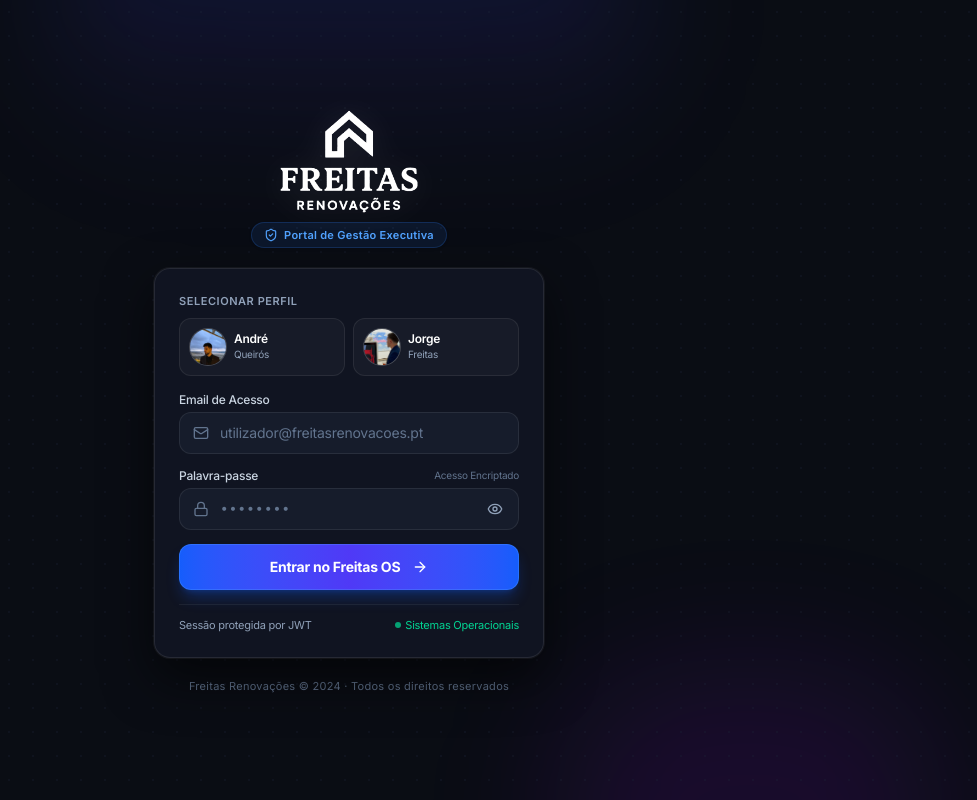
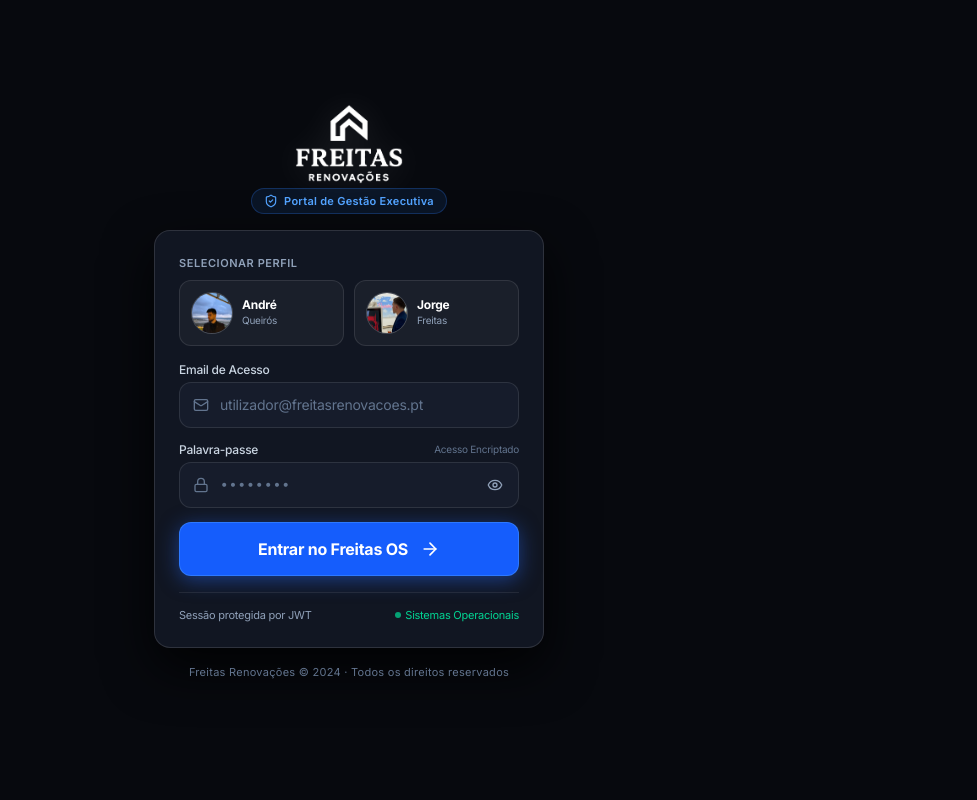
Before and after one commit to andrerevolution14-ui/Freitas-CRM-OS, a Next.js app: page /login in a window 1280 px wide. Shown: the whole page, without its empty margins (291-1268 px from the left). Built offline with nearby package versions, Linux system fonts and the light colour scheme.

Commit message:
fix(login): add onPointerDown for zero-latency touch, noValidate on form, remove blocking overlay, vibrant high-contrast submit button

```diff
--- a/src/app/login/page.tsx
+++ b/src/app/login/page.tsx
@@ -2,15 +2,15 @@
 
 import { useState } from 'react'
 import { signIn } from 'next-auth/react'
-import { useRouter } from 'next/navigation'
 import Image from 'next/image'
-import { Lock, Mail, AlertCircle, Loader2, ShieldCheck, ArrowRight, Eye, EyeOff, KeyRound } from 'lucide-react'
+import { Lock, Mail, AlertCircle, Loader2, ShieldCheck, ArrowRight, Eye, EyeOff } from 'lucide-react'
 
 const PRESET_USERS = [
   {
     name: 'André Queirós',
     role: 'Sócio-Administrador',
     email: 'andre@freitasrenovacoes.pt',
+    password: 'andre100',
     image: '/avatar-andre.jpg',
     color: '#3b82f6',
   },
@@ -18,13 +18,13 @@ const PRESET_USERS = [
     name: 'Jorge Freitas',
     role: 'Sócio-Fundador',
     email: 'jorge@freitasrenovacoes.pt',
+    password: 'jorge100',
     image: '/avatar-jorge.jpg',
     color: '#8b5cf6',
   },
 ]
 
 export default function LoginPage() {
-  const router = useRouter()
   const [email, setEmail] = useState('')
   const [password, setPassword] = useState('')
   const [showPassword, setShowPassword] = useState(false)
@@ -35,7 +35,7 @@ export default function LoginPage() {
   function handleSelectUser(user: typeof PRESET_USERS[number]) {
     setSelectedUser(user.email)
     setEmail(user.email)
-    setPassword('')
+    setPassword(user.password)
     setError('')
   }
 
@@ -66,52 +66,46 @@ export default function LoginPage() {
         setError('Credenciais inválidas. Verifique o email e a palavra-passe.')
         setLoading(false)
       } else {
-        // Redirecionamento completo para garantir atualização de cookies no telemóvel
         window.location.href = '/dashboard'
       }
     } catch (err) {
       console.error('Erro na submissão de login:', err)
-      setError('Erro ao contactar o servidor de autenticação. Tente novamente.')
+      setError('Erro ao contactar o servidor. Tente novamente.')
       setLoading(false)
     }
   }
 
   return (
-    <div className="min-h-[100dvh] w-full flex flex-col items-center justify-center relative bg-[#0a0d14] px-4 py-4 sm:py-8 overflow-y-auto">
-      {/* Dynamic ambient bank-grade glowing background */}
-      <div className="fixed inset-0 overflow-hidden pointer-events-none z-0">
-        <div className="absolute -top-32 left-1/2 -translate-x-1/2 w-[600px] h-[300px] bg-gradient-to-b from-blue-600/20 via-indigo-600/10 to-transparent blur-3xl rounded-full" />
-        <div className="absolute -bottom-40 right-10 w-[400px] h-[300px] bg-purple-600/10 blur-3xl rounded-full" />
-        <div className="absolute inset-0 bg-[radial-gradient(#1e293b_1px,transparent_1px)] [background-size:24px_24px] opacity-25" />
-      </div>
+    <div className="min-h-[100dvh] w-full flex flex-col items-center justify-center bg-[#07090e] px-4 py-6 sm:py-10 relative overflow-y-auto">
+      {/* High-visibility clean container without blocking overlay divs */}
+      <div className="w-full max-w-[390px] relative z-10 my-auto pb-4">
 
-      <div className="relative w-full max-w-[390px] z-10 my-auto">
-        {/* Brand Header — Compact for mobile */}
-        <div className="text-center mb-3 sm:mb-5 flex flex-col items-center">
-          <div className="relative w-36 h-20 sm:w-44 sm:h-28 mb-1 flex items-center justify-center">
+        {/* Brand Header */}
+        <div className="text-center mb-4 flex flex-col items-center">
+          <div className="relative w-36 h-20 mb-1 flex items-center justify-center">
             <Image
               src="/logo.png"
               alt="Freitas Renovações"
               width={140}
               height={90}
               priority
-              className="object-contain filter drop-shadow-[0_4px_16px_rgba(255,255,255,0.12)] max-h-full"
+              className="object-contain filter drop-shadow-[0_4px_16px_rgba(255,255,255,0.15)] max-h-full"
             />
           </div>
-          <div className="inline-flex items-center gap-1.5 px-3 py-1 rounded-full bg-blue-500/10 border border-blue-500/20 text-blue-400 text-[11px] font-semibold tracking-wide shadow-sm">
+          <div className="inline-flex items-center gap-1.5 px-3 py-1 rounded-full bg-blue-500/10 border border-blue-500/25 text-blue-400 text-[11px] font-semibold tracking-wide">
             <ShieldCheck className="w-3.5 h-3.5" />
             Portal de Gestão Executiva
           </div>
         </div>
 
         {/* Banking-Grade Card */}
-        <div className="bg-[#111622]/95 backdrop-blur-xl border border-white/[0.09] rounded-2xl p-4 sm:p-6 shadow-[0_20px_50px_rgba(0,0,0,0.6)] ring-1 ring-white/[0.05]">
-          <div className="mb-3.5 sm:mb-4">
+        <div className="bg-[#111622] border border-white/[0.12] rounded-2xl p-5 sm:p-6 shadow-[0_20px_50px_rgba(0,0,0,0.8)]">
+          <div className="mb-4">
             <p className="text-[11px] font-semibold uppercase tracking-wider text-slate-400 mb-2">
               Selecionar Perfil
             </p>
-            {/* Quick Profile Switcher */}
-            <div className="grid grid-cols-2 gap-2">
+            {/* Quick Profile Switcher with direct onPointerDown for instant touch */}
+            <div className="grid grid-cols-2 gap-2.5">
               {PRESET_USERS.map((user) => {
                 const isSelected = selectedUser === user.email
                 return (
@@ -119,26 +113,27 @@ export default function LoginPage() {
                     key={user.email}
                     type="button"
                     onClick={() => handleSelectUser(user)}
-                    className={`relative flex items-center gap-2 p-2.5 rounded-xl border text-left transition-all cursor-pointer touch-manipulation min-h-[50px] active:scale-[0.97] ${
+                    onPointerDown={() => handleSelectUser(user)}
+                    className={`relative flex items-center gap-2.5 p-3 rounded-xl border text-left transition-all cursor-pointer min-h-[54px] active:scale-[0.96] ${
                       isSelected
-                        ? 'bg-blue-600/25 border-blue-500 shadow-[0_0_15px_rgba(59,130,246,0.25)] ring-2 ring-blue-400'
-                        : 'bg-white/[0.03] border-white/[0.08] hover:bg-white/[0.06] active:bg-white/[0.08]'
+                        ? 'bg-blue-600/30 border-blue-500 shadow-[0_0_16px_rgba(59,130,246,0.35)] ring-2 ring-blue-400'
+                        : 'bg-white/[0.04] border-white/[0.1] hover:bg-white/[0.08] active:bg-white/[0.12]'
                     }`}
                   >
-                    <div className="relative w-9 h-9 rounded-full overflow-hidden flex-shrink-0 ring-1 ring-white/20 bg-slate-800 pointer-events-none select-none">
+                    <div className="relative w-10 h-10 rounded-full overflow-hidden flex-shrink-0 ring-1 ring-white/20 bg-slate-800 pointer-events-none">
                       <img
                         src={user.image}
                         alt={user.name}
                         draggable={false}
-                        className="w-full h-full object-cover object-top pointer-events-none select-none"
+                        className="w-full h-full object-cover object-top pointer-events-none"
                       />
                     </div>
-                    <div className="min-w-0 flex-1 pointer-events-none select-none">
-                      <p className="text-xs font-semibold text-white truncate pointer-events-none">{user.name.split(' ')[0]}</p>
-                      <p className="text-[10px] text-slate-400 truncate pointer-events-none">{user.name.split(' ')[1]}</p>
+                    <div className="min-w-0 flex-1 pointer-events-none">
+                      <p className="text-xs font-bold text-white truncate">{user.name.split(' ')[0]}</p>
+                      <p className="text-[10px] text-slate-400 truncate">{user.name.split(' ')[1]}</p>
                     </div>
                     {isSelected && (
-                      <div className="w-2 h-2 rounded-full bg-blue-400 absolute top-2 right-2 pointer-events-none shadow-[0_0_8px_rgba(96,165,250,0.9)]" />
+                      <div className="w-2.5 h-2.5 rounded-full bg-blue-400 absolute top-2 right-2 pointer-events-none shadow-[0_0_8px_rgba(96,165,250,1)]" />
                     )}
                   </button>
                 )
@@ -147,13 +142,13 @@ export default function LoginPage() {
           </div>
 
           {error && (
-            <div className="flex items-center gap-2 p-2.5 rounded-xl mb-3 bg-red-500/10 border border-red-500/25 text-red-400 text-xs">
-              <AlertCircle className="w-4 h-4 flex-shrink-0" />
+            <div className="flex items-center gap-2 p-3 rounded-xl mb-3.5 bg-red-500/15 border border-red-500/30 text-red-300 text-xs">
+              <AlertCircle className="w-4 h-4 flex-shrink-0 text-red-400" />
               <span>{error}</span>
             </div>
           )}
 
-          <form onSubmit={handleSubmit} className="space-y-3 sm:space-y-3.5">
+          <form noValidate onSubmit={handleSubmit} className="space-y-3.5">
             <div>
               <label className="block text-xs font-medium text-slate-300 mb-1">Email de Acesso</label>
               <div className="relative">
@@ -165,10 +160,9 @@ export default function LoginPage() {
                     setEmail(e.target.value)
                     setSelectedUser('')
                   }}
-                  required
                   autoComplete="username"
                   suppressHydrationWarning
-                  className="w-full pl-10 pr-4 py-2.5 rounded-xl text-base sm:text-sm text-white placeholder-slate-500 bg-[#161c2b] border border-white/[0.08] focus:border-blue-500 focus:outline-none focus:ring-2 focus:ring-blue-500/20 transition-all touch-manipulation"
+                  className="w-full pl-10 pr-4 py-3 rounded-xl text-base sm:text-sm text-white placeholder-slate-500 bg-[#161c2b] border border-white/[0.1] focus:border-blue-500 focus:outline-none focus:ring-2 focus:ring-blue-500/20 transition-all"
                   placeholder="utilizador@freitasrenovacoes.pt"
                 />
               </div>
@@ -185,16 +179,19 @@ export default function LoginPage() {
                   type={showPassword ? 'text' : 'password'}
                   value={password}
                   onChange={(e) => setPassword(e.target.value)}
-                  required
                   autoComplete="current-password"
                   suppressHydrationWarning
-                  className="w-full pl-10 pr-12 py-2.5 rounded-xl text-base sm:text-sm text-white placeholder-slate-500 bg-[#161c2b] border border-white/[0.08] focus:border-blue-500 focus:outline-none focus:ring-2 focus:ring-blue-500/20 transition-all font-mono tracking-wide touch-manipulation"
+                  className="w-full pl-10 pr-12 py-3 rounded-xl text-base sm:text-sm text-white placeholder-slate-500 bg-[#161c2b] border border-white/[0.1] focus:border-blue-500 focus:outline-none focus:ring-2 focus:ring-blue-500/20 transition-all font-mono tracking-wide"
                   placeholder="••••••••"
                 />
                 <button
                   type="button"
                   onClick={() => setShowPassword((prev) => !prev)}
-                  className="absolute right-0 top-0 bottom-0 w-12 flex items-center justify-center text-slate-400 hover:text-white active:text-white transition-colors cursor-pointer touch-manipulation z-20"
+                  onPointerDown={(e) => {
+                    e.preventDefault()
+                    setShowPassword((prev) => !prev)
+                  }}
+                  className="absolute right-0 top-0 bottom-0 w-12 flex items-center justify-center text-slate-400 hover:text-white active:text-white transition-colors cursor-pointer z-20"
                   tabIndex={-1}
                   aria-label={showPassword ? 'Ocultar palavra-passe' : 'Mostrar palavra-passe'}
                 >
@@ -203,27 +200,31 @@ export default function LoginPage() {
               </div>
             </div>
 
-            {/* High-visibility primary submit button */}
+            {/* High-visibility Vibrant Submit Button */}
             <button
               type="submit"
               disabled={loading}
-              className="w-full mt-2 py-3 rounded-xl font-bold text-white text-sm bg-gradient-to-r from-blue-600 via-indigo-600 to-blue-600 hover:from-blue-500 hover:to-indigo-500 active:scale-[0.98] transition-all flex items-center justify-center gap-2 shadow-lg shadow-blue-600/30 border border-blue-400/30 disabled:opacity-60 cursor-pointer touch-manipulation min-h-[46px]"
+              onClick={(e) => {
+                e.preventDefault()
+                handleSubmit()
+              }}
+              className="w-full mt-3 py-3.5 rounded-xl font-bold text-white text-base bg-blue-600 hover:bg-blue-500 active:bg-blue-700 active:scale-[0.98] transition-all flex items-center justify-center gap-2 shadow-[0_4px_20px_rgba(37,99,235,0.5)] border border-blue-400/40 disabled:opacity-60 cursor-pointer min-h-[50px]"
             >
               {loading ? (
                 <>
-                  <Loader2 className="w-4 h-4 animate-spin" />
-                  A autenticar com segurança...
+                  <Loader2 className="w-5 h-5 animate-spin" />
+                  <span>A autenticar com segurança...</span>
                 </>
               ) : (
                 <>
-                  Entrar no Freitas OS
-                  <ArrowRight className="w-4 h-4 ml-1" />
+                  <span>Entrar no Freitas OS</span>
+                  <ArrowRight className="w-5 h-5 ml-1" />
                 </>
               )}
             </button>
           </form>
 
-          <div className="mt-3.5 pt-3 border-t border-white/[0.06] flex items-center justify-between text-[11px] text-slate-400">
+          <div className="mt-4 pt-3.5 border-t border-white/[0.08] flex items-center justify-between text-[11px] text-slate-400">
             <span>Sessão protegida por JWT</span>
             <span className="text-emerald-400 flex items-center gap-1">
               <span className="w-1.5 h-1.5 rounded-full bg-emerald-400 animate-pulse" />
@@ -232,7 +233,7 @@ export default function LoginPage() {
           </div>
         </div>
 
-        <p className="text-center text-[11px] text-slate-500 mt-3 sm:mt-5 tracking-wide">
+        <p className="text-center text-[11px] text-slate-500 mt-4 tracking-wide">
           Freitas Renovações © 2024 · Todos os direitos reservados
         </p>
       </div>
```
